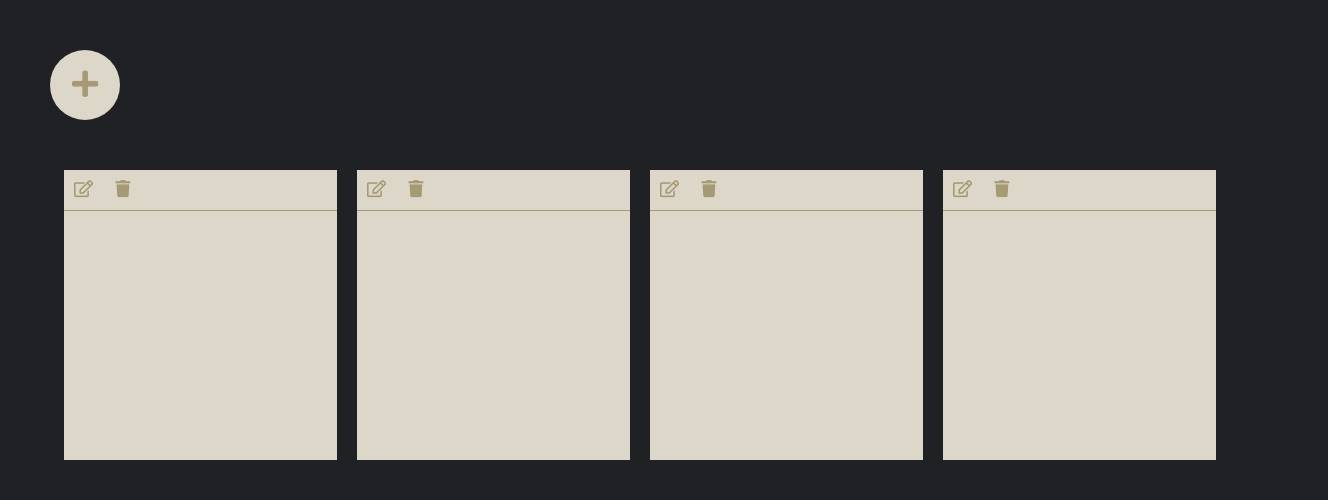
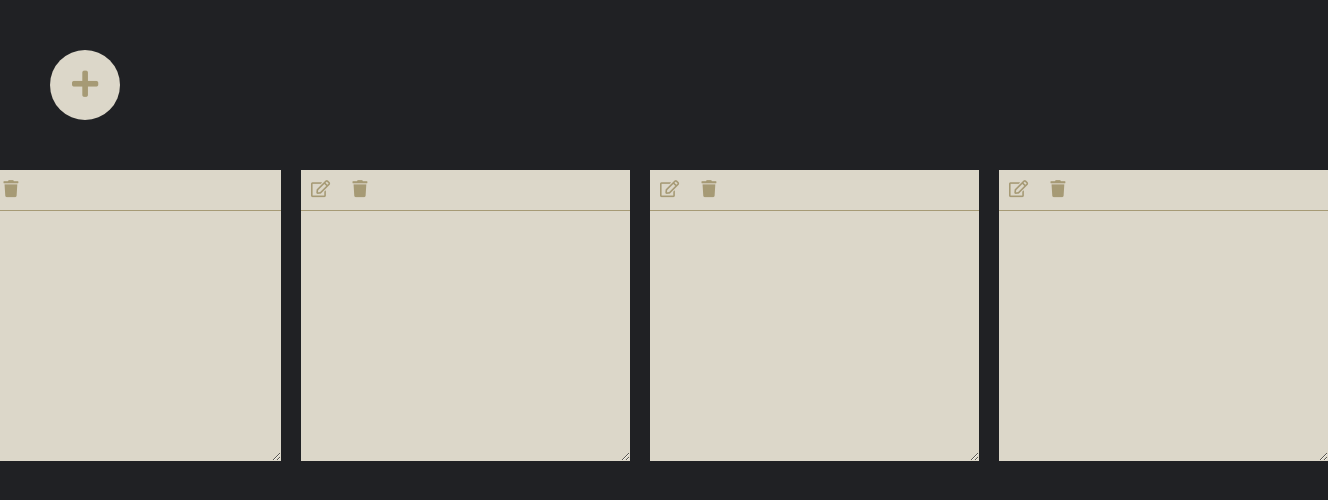
Before and after one commit to jonni595/note-app, a website: page src/index.html in a window 1280 px wide. Shown: the whole page, 1328 px wide, since content can reach past the window. Drawn offline with nearby package versions, Linux system fonts and the light colour scheme.

Commit message:
diseño textarea

```diff
--- a/src/index.html
+++ b/src/index.html
@@ -27,6 +27,7 @@
                     <i class="fas fa-trash"></i>
                 </button>
             </div>
+            <textarea name="notes" id="notes" cols="38" rows="10"></textarea>
         </div>
         <div class="notes">
             <div class="tools">
@@ -37,6 +38,7 @@
                     <i class="fas fa-trash"></i>
                 </button>
             </div>
+            <textarea name="notes" id="notes" cols="38" rows="10"></textarea>
         </div>
         <div class="notes">
             <div class="tools">
@@ -47,6 +49,7 @@
                     <i class="fas fa-trash"></i>
                 </button>
             </div>
+            <textarea name="notes" id="notes" cols="38" rows="10"></textarea>
         </div>
         <div class="notes">
             <div class="tools">
@@ -57,6 +60,7 @@
                     <i class="fas fa-trash"></i>
                 </button>
             </div>
+            <textarea name="notes" id="notes" cols="38" rows="10"></textarea>
         </div>
     </div>
     <script src="https://cdnjs.cloudflare.com/ajax/libs/marked/1.2.2/marked.min.js"></script>
--- a/src/style.css
+++ b/src/style.css
@@ -76,18 +76,17 @@ body {
   transition: ease-in-out;
 }
 
-/* .notes textarea {
+.notes textarea {
+  border: none;
   outline: none;
   font-family: inherit;
+  font-size: 1.7rem;
   letter-spacing: .2rem;
-  font-size: 1.9rem;
-  border: none;
-  height: 400px;
-  width: 100%;
-  padding: 10px;
+  padding-left: 10px;
+  background-color: var(--primary);
 }
 
-.main {
+/* .main {
   padding: 20px;
 }
 
```
